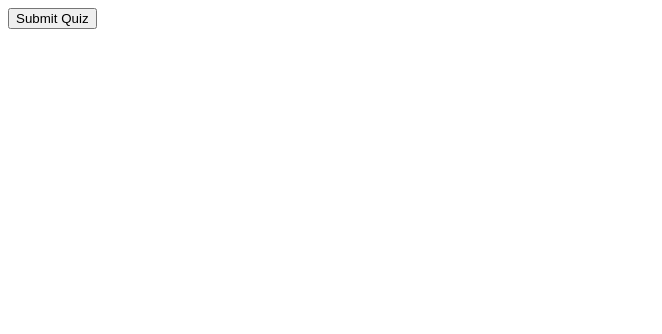
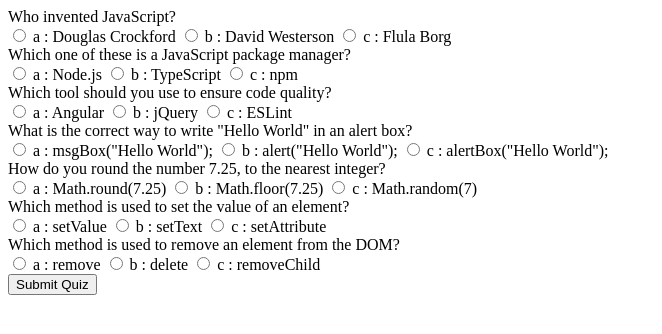
Before and after one commit to Sly-Ry/JavascriptQuiz, a plain HTML site: page index.html in a window 1280 px wide. Both pictures are taken after a click on the button "Submit Quiz". Shown: the whole page, without its empty margins (0-662 px from the left). Drawn offline with Linux system fonts and the light colour scheme.

Commit message:
completed basic jasvascripting for quiz

```diff
--- a/assets/js/index.js
+++ b/assets/js/index.js
@@ -1,7 +1,77 @@
+// functions
+function buildQuiz() {
+    // variable to store the HTML output
+    const output = [];
+
+    // for each question...
+    leQuestions.forEach( (currentQuestion, questionNumber) => {
+
+        // variable to store the list of answer choices
+        const answers = [];
+
+        // for each available answer...
+        for(letter in currentQuestion.answers) {
+
+            // ...add an HTML radio button
+            answers.push(
+                `<label>
+                    <input type='radio' name='question${questionNumber}' value='${letter}'>
+                    ${letter} :
+                    ${currentQuestion.answers[letter]}
+                </label>`
+            );
+        }
+
+        // add this question and its answers to the output
+        output.push(
+            `<div class='question'> ${currentQuestion.question} </div>
+            <div class='answers'> ${answers.join('')} </div>`
+        );
+    });
+
+    // finally combine our output list into one string of HTML and put it on the page
+    quizContainer.innerHTML = output.join('');
+};
+
+function showResults(){
+
+    // gather answer containers from the quiz
+    const answerContainers = quizContainer.querySelectAll('answer');
+
+    // keep track of user's answers
+    let numCorrect = 0;
+
+    // for each question...
+    leQuestions.forEach( (currentQuestion, questionNumber) => {
+
+        // find select answer
+        const answerContainer = answerContainers[questionNumber];
+        const selector = `input[name=question${questionNumber}]:checked`;
+        const userAnswer = (answerContainer.querySelector(selector) || {}).value;
+
+        // if answer is correct
+        if(userAnswer === currentQuestion.correctAnswer) {
+            // add to the number of correct answers
+            numCorrect++
+
+            // color the answers green
+            answerContainers[questionNumber].style.color = 'lightgreen';
+        }
+        // if answer is wrong or blank
+        else {
+            // color the answers red
+            answerContainers[questionNumber].style.color = 'red';
+        }
+    });
+
+    // show number of correct answers out of total
+    resultsContainer.innerHTML = `${numCorrect} out of ${leQuestions.length}`;
+};
+
+// variables
 const quizContainer = document.getElementById('quiz');
 const resultsContainer = document.getElementById('results');
 const submitBtn = document.getElementById('submit');
-
 const leQuestions = [
     {
         question: 'Who invented JavaScript?',
@@ -29,7 +99,7 @@ const leQuestions = [
             c: 'ESLint'
         },
         correctAnswer: 'c'
-    }
+    },
     {
         question: 'What is the correct way to write "Hello World" in an alert box?',
         answers: {
@@ -68,11 +138,8 @@ const leQuestions = [
     }
 ];
 
-function buildQuiz() {};
-
-function showResults(){};
-
 // display quiz
 buildQuiz();
 
+// event listeners
 submitBtn.addEventListener('click', showResults);
--- a/index.html
+++ b/index.html
@@ -11,4 +11,5 @@
     <button id='submit'>Submit Quiz</button>
     <div id='results'></div>
 </body>
+<script src="./assets/js/index.js"></script>
 </html>
```
